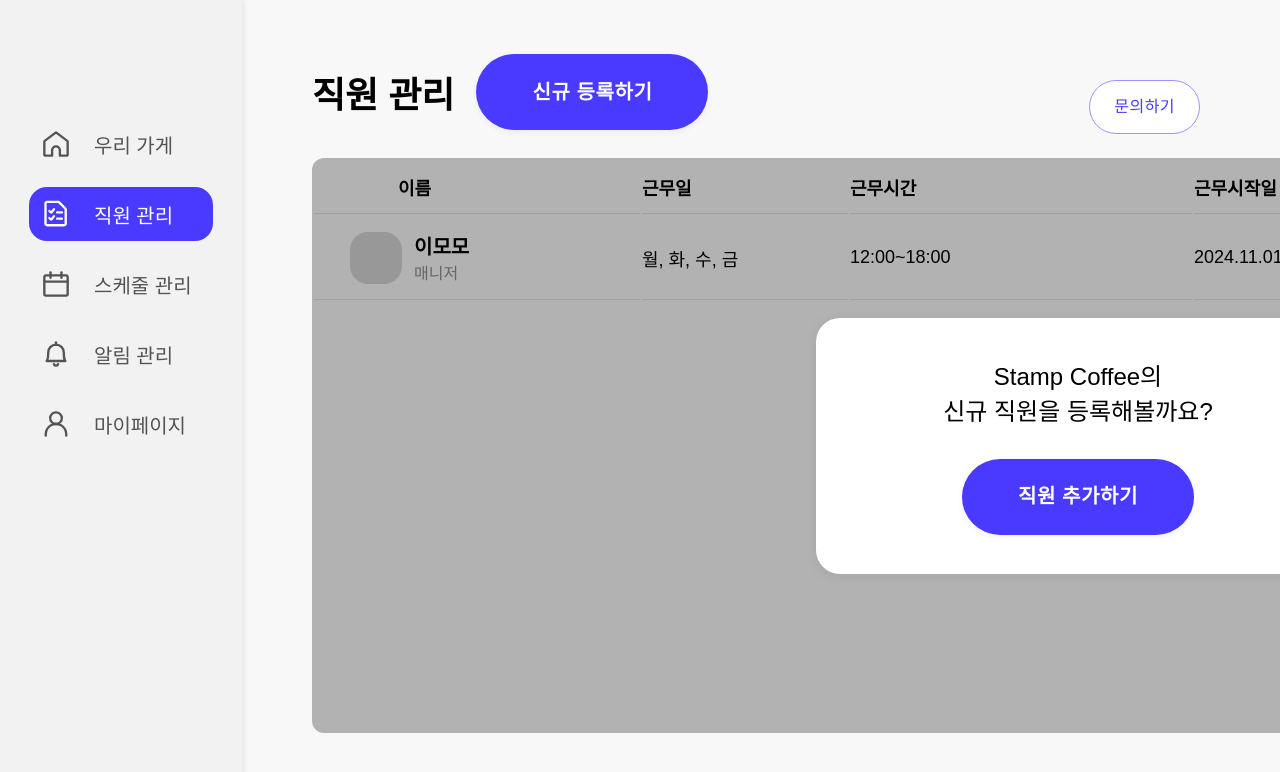
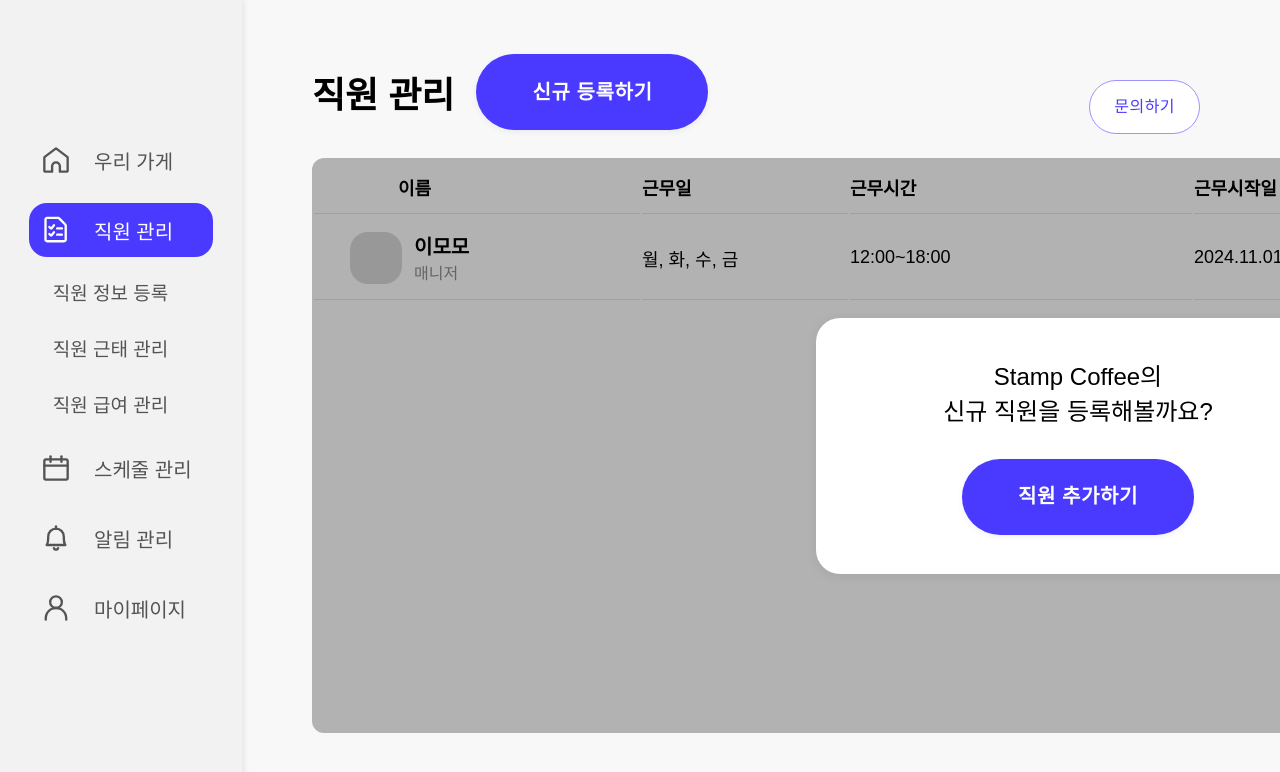
Before and after one commit to swyp-7/stamp-FrontEnd, a React (Create React App) app: page /management in a window 1280 px wide. Shown: the top 772 px of the page. Built offline with nearby package versions, Linux system fonts and the light colour scheme; a web font is replaced by a local one.

Commit message:
feat: 메인 나브메뉴에 서브메뉴 추가

```diff
--- a/src/components/molecules/Main/MainNav.tsx
+++ b/src/components/molecules/Main/MainNav.tsx
@@ -1,7 +1,6 @@
 import styled from "styled-components";
-import MainNavIcon from "./MainNavIcon";
-import { navIconList, navLink } from "constants/MenuText";
-import { useNavigate } from "react-router-dom";
+import MainNavIcon, { MainNavIconSub } from "./MainNavIcon";
+import { useLocation, useNavigate } from "react-router-dom";
 
 interface Props {
   activeIcon?: "Home" | "Test" | "Calendar" | "Bell" | "User";
@@ -9,17 +8,41 @@ interface Props {
 
 const MainNav = ({ activeIcon = "Home" }: Props) => {
   const navigate = useNavigate();
+  const { pathname } = useLocation();
 
   return (
     <Wrap>
-      {navIconList.map((icon, idx) => (
-        <MainNavIcon
-          key={idx}
-          iconType={icon}
-          isActive={icon === activeIcon}
-          onClick={() => navigate(navLink[idx])}
+      <MainNavIcon
+        iconType={"Home"}
+        isActive={"Home" === activeIcon}
+        onClick={() => navigate("/my-store")}
+      />
+      <MainNavIcon
+        iconType={"Test"}
+        isActive={"Test" === activeIcon}
+        onClick={() => navigate("/management/register")}
+      />
+      {pathname.includes("management") && (
+        <MainNavIconSub
+          texts={["직원 정보 등록", "직원 근태 관리", "직원 급여 관리"]}
+          links={["/management/register", "/management/attend", "/management/pay"]}
         />
-      ))}
+      )}
+      <MainNavIcon
+        iconType={"Calendar"}
+        isActive={"Calendar" === activeIcon}
+        onClick={() => navigate("/schedule")}
+      />
+      <MainNavIcon
+        iconType={"Bell"}
+        isActive={"Bell" === activeIcon}
+        onClick={() => navigate("/notification")}
+      />
+      <MainNavIcon
+        iconType={"User"}
+        isActive={"User" === activeIcon}
+        onClick={() => navigate("/my-page")}
+      />
     </Wrap>
   );
 };
--- a/src/components/molecules/Main/MainNavIcon.tsx
+++ b/src/components/molecules/Main/MainNavIcon.tsx
@@ -5,6 +5,7 @@ import { ReactComponent as CalendarIcon } from "assets/Calendar.svg";
 import { ReactComponent as BellIcon } from "assets/Bell.svg";
 import { ReactComponent as UserIcon } from "assets/User.svg";
 import { MainNavTitle } from "constants/MenuText";
+import { useLocation, useNavigate } from "react-router-dom";
 
 interface Props {
   isActive?: boolean;
@@ -33,6 +34,30 @@ const MainNavIcon = ({ isActive = false, iconType, onClick }: Props) => {
 
 export default MainNavIcon;
 
+interface SubProps {
+  texts: string[];
+  links: string[];
+}
+
+export const MainNavIconSub = ({ texts, links }: SubProps) => {
+  const navigate = useNavigate();
+  const { pathname } = useLocation();
+
+  return (
+    <IconSubOuterWrap>
+      {texts.map((text, idx) => (
+        <IconSubWrap
+          key={idx}
+          $isSubActive={pathname === links[idx]}
+          onClick={() => navigate(links[idx])}
+        >
+          <p>{text}</p>
+        </IconSubWrap>
+      ))}
+    </IconSubOuterWrap>
+  );
+};
+
 const IconOuterWrap = styled.div<{ $isActive: boolean }>`
   width: 184px;
   height: 54px;
@@ -41,7 +66,7 @@ const IconOuterWrap = styled.div<{ $isActive: boolean }>`
   display: flex;
   gap: 24px;
   align-items: center;
-  margin-bottom: 16px;
+  margin-top: 16px;
   cursor: ${({ $isActive }) => ($isActive ? "default" : "pointer")};
   ${({ $isActive }) => $isActive && "background-color: var(--main-1);"}
 
@@ -55,3 +80,26 @@ const IconOuterWrap = styled.div<{ $isActive: boolean }>`
     color: ${({ $isActive }) => ($isActive ? "white" : "#545454")};
   }
 `;
+
+const IconSubOuterWrap = styled.div`
+  margin-top: 12px;
+  display: flex;
+  flex-direction: column;
+  gap: 12px;
+`;
+
+const IconSubWrap = styled.div<{ $isSubActive?: boolean }>`
+  cursor: ${({ $isSubActive }) => ($isSubActive ? "default" : "pointer")};
+
+  p {
+    display: flex;
+    align-items: center;
+    justify-content: center;
+    font-size: 19px;
+    color: #545454;
+    width: 163px;
+    height: 44px;
+    border-radius: 18px;
+    ${({ $isSubActive }) => $isSubActive && "background-color: var(--main-1); color: white;"}
+  }
+`;
```
